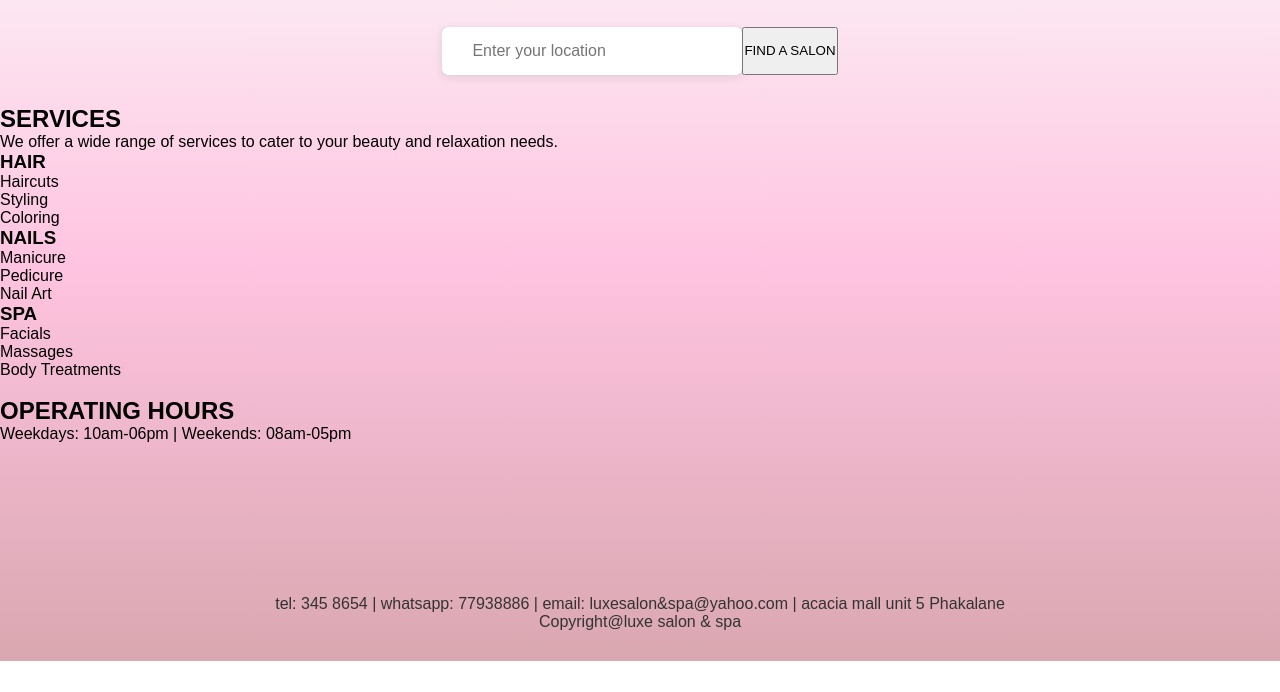
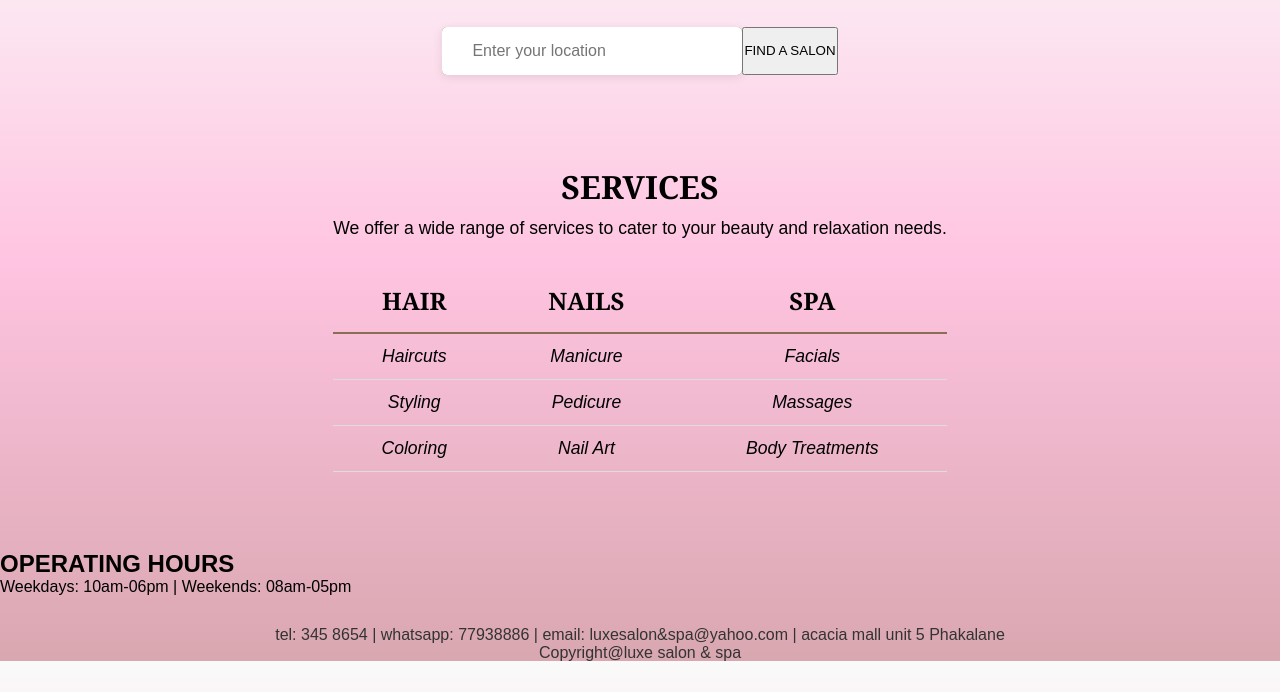
Before and after one commit to Gorata-Modibedi/cse25-380, a plain HTML site: page index.html in a window 1280 px wide. Shown: the part 139-831 px from the top of the page. Before the commit the page ends 800 px from the top, so only its background shows below. Drawn offline with Linux system fonts and the light colour scheme.

Commit message:
All updates for Luxe Salon website

```diff
--- a/index.html
+++ b/index.html
@@ -41,37 +41,39 @@
             </div>
 
 
-    <div class="services-container">
-        <h2>SERVICES</h2>
 
-        <p class="services-intro">We offer a wide range of services to cater to your beauty and relaxation needs.</p>
+            <div class="services-table-container">
+                <h2>SERVICES</h2>
+                    <p class="services-intro">We offer a wide range of services to cater to your beauty and relaxation needs.</p>
 
-        <div class="services-row">
+                        <table class="services-table">
+                            <thead>
+                                <tr>
+                                    <th>HAIR</th>
+                                    <th>NAILS</th>
+                                    <th>SPA</th>
+                                </tr>
+                            </thead>
 
-            <div class="service-column">
-                <h3>HAIR</h3>
-                <p>Haircuts</p>
-                <p>Styling</p>
-                <p>Coloring</p>
+                                <tbody>
+                                    <tr>
+                                        <td>Haircuts</td>
+                                        <td>Manicure</td>
+                                        <td>Facials</td>
+                                    </tr>
+                                    <tr>
+                                        <td>Styling</td>
+                                        <td>Pedicure</td>
+                                        <td>Massages</td>
+                                    </tr>
+                                    <tr>
+                                        <td>Coloring</td>
+                                        <td>Nail Art</td>
+                                        <td>Body Treatments</td>
+                                    </tr>
+                                </tbody>
+                        </table>
             </div>
-
-            <div class="service-column">
-                <h3>NAILS</h3>
-                <p>Manicure</p>
-                <p>Pedicure</p>
-                <p>Nail Art</p>
-            </div>
-
-            <div class="service-column">
-                <h3>SPA</h3>
-                <p>Facials</p>
-                <p>Massages</p>
-                <p>Body Treatments</p>
-            </div>
-
-        </div>
-    </div>
-
     <br>
 
        <div class="operation-hours">
--- a/main.js
+++ b/main.js
@@ -93,5 +93,3 @@ window.onload = function() {
             }
         };
     }
-
-};
--- a/style.css
+++ b/style.css
@@ -79,7 +79,7 @@ nav ul li a {
     background: #eee;
     cursor: pointer;
     padding: 18px;
-    width: 100%;
+    width: 800px;
     border: none;
     text-align: left;
     font-size: 18px;
@@ -202,12 +202,28 @@ nav ul li a {
     transform: scale(1.05);
 }
 
+.services-table-container {
+    max-width: 900px;
+    margin: 40px auto;
+    padding: 20px;
+    text-align: center;
+}
+
+.services-table-container h2 {
+    font-family: Georgia, serif;
+    font-size: 2rem;
+    margin-bottom: 10px;
+}
+
+.services-intro {
+    margin-bottom: 30px;
+    font-size: 1.1rem;
+}
+
 .services-table {
     width: 100%;
-    max-width: 900px;
-    margin: 40px auto;
     border-collapse: collapse;
-    text-align: center;
+    margin: 0 auto;
 }
 
 .services-table th {
@@ -215,17 +231,21 @@ nav ul li a {
     font-size: 1.5rem;
     padding: 15px;
     border-bottom: 2px solid #8a6e53;
+    text-align: center;
 }
 
 .services-table td {
     padding: 12px;
+    font-size: 1.1rem;
     font-style: italic;
-    border-bottom: 1px solid #eee;
+    text-align: center;
+    border-bottom: 1px solid #ddd;
 }
 
 .services-table tr:hover td {
-    background: rgba(255,255,255,0.2);
+    background-color: rgba(255, 255, 255, 0.2);
 }
+
 
 footer {
     text-align: center;
```
Also changed, not shown: services.html (+9 -3 lines).
